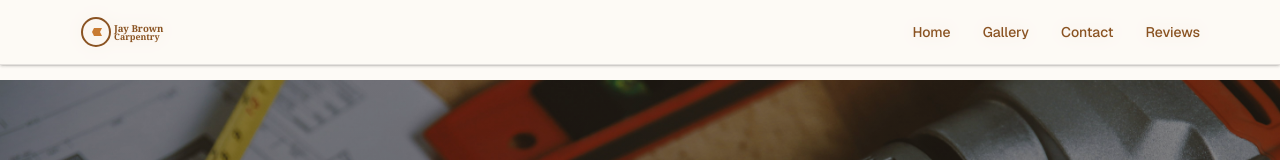
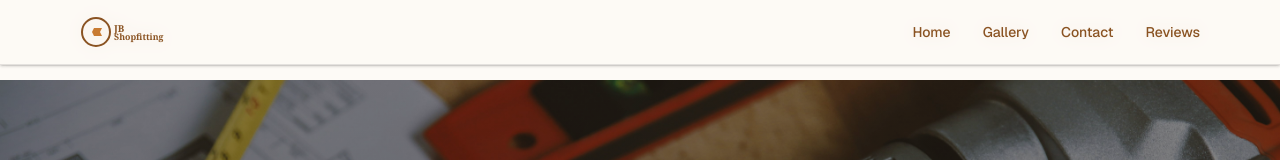
Before and after one commit to MartDL/jay-brown, a Next.js app: page / in a window 1280 px wide. Shown: the top 160 px of the page. Built offline with nearby package versions, Linux system fonts and the light colour scheme.

Commit message:
Update name, logo, subtext

```diff
--- a/src/app/layout.tsx
+++ b/src/app/layout.tsx
@@ -15,9 +15,9 @@ const geistMono = Geist_Mono({
 });
 
 export const metadata: Metadata = {
-  title: "Jay Brown Carpentry",
+  title: "JB Shopfitting",
   description:
-    "Beautiful handcrafted woodwork and bespoke carpentry in Leicester.",
+    "Professional shopfitting services delivering high-quality bespoke interiors, displays, and commercial installations across Leicester.",
 };
 
 export default function RootLayout({ children }: { children: ReactNode }) {
@@ -26,7 +26,7 @@ export default function RootLayout({ children }: { children: ReactNode }) {
       <body
         className={`${geistSans.variable} ${geistMono.variable} bg-background text-foreground`}
       >
-        <Header /> {/* ✅ menu now appears on every page */}
+        <Header />
         <main className="pt-20">{children}</main>
       </body>
     </html>
--- a/src/app/page.tsx
+++ b/src/app/page.tsx
@@ -131,7 +131,7 @@ export default function Home() {
             priority
             className="object-cover brightness-[0.75] saturate-[1.1]"
           />
-          <div className="absolute inset-0 bg-gradient-to-b from-black/30 via-black/40 to-black/70" />
+          <div className="absolute inset-0 bg-linear-to-b from-black/30 via-black/40 to-black/70" />
         </div>
 
         {/* Hero Content */}
--- a/src/components/Logo.tsx
+++ b/src/components/Logo.tsx
@@ -27,7 +27,7 @@ export default function Logo({ size = 48 }: { size?: number }) {
         fontSize="24"
         fill="#8a5322"
       >
-        Jay Brown
+        JB
       </text>
       <text
         x="85"
@@ -37,7 +37,7 @@ export default function Logo({ size = 48 }: { size?: number }) {
         fontSize="22"
         fill="#8a5322"
       >
-        Carpentry
+        Shopfitting
       </text>
     </svg>
   );
```
